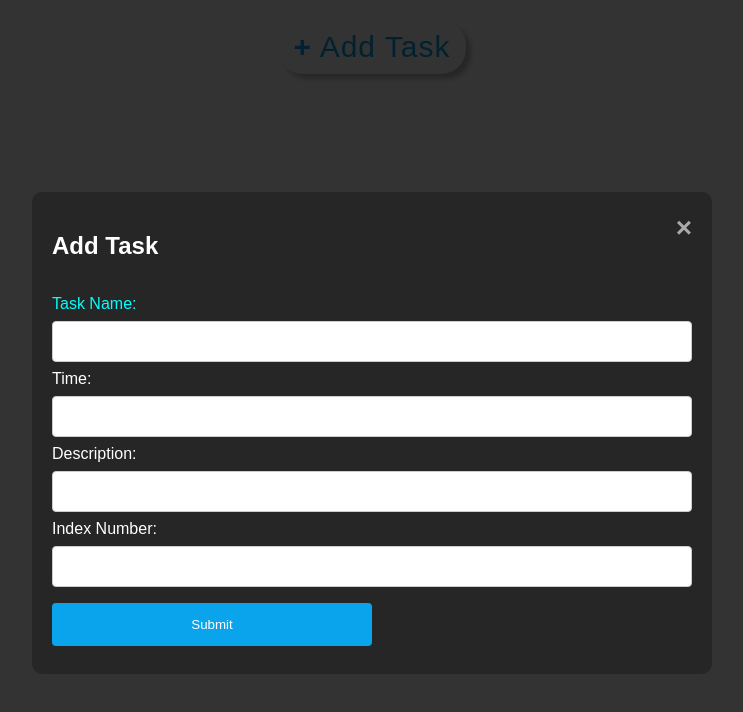
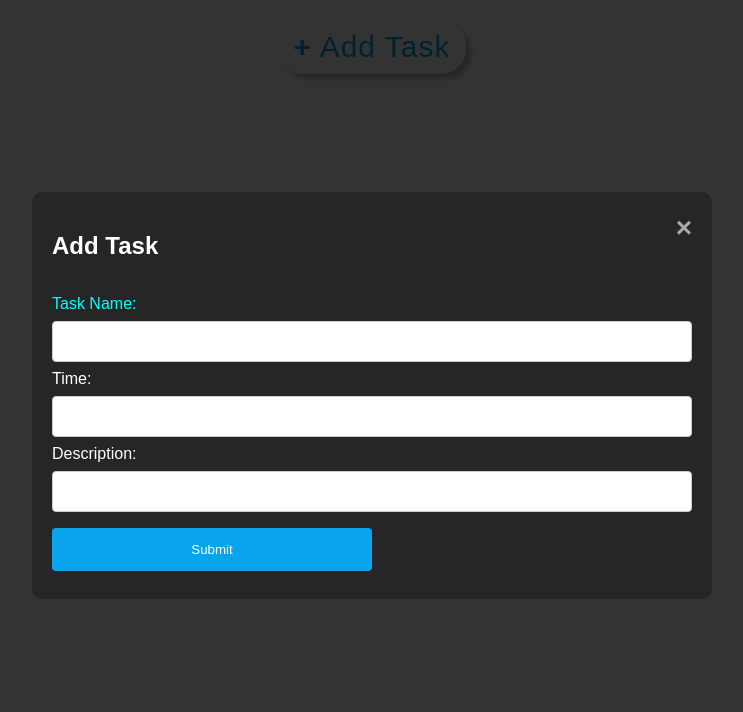
Before and after one commit to DivineAghulor/GPTtest, a plain HTML site: page index.html in a window 1280 px wide. Shown: the whole page, without its empty margins (268-1011 px from the left). Drawn offline with Linux system fonts and the light colour scheme.

Commit message:
I removed the index number for now since it isn't affecting the order yet

```diff
--- a/index.html
+++ b/index.html
@@ -19,8 +19,6 @@
         <input type="text" id="taskTime" required><br>
         <label for="taskDescription">Description:</label>
         <input type ="text" id="taskDescription" required></input><br>
-        <label for="taskIndex">Index Number:</label>
-        <input type="number" id="taskIndex" ><br>
         <input type="submit" value="Submit">
       </form>
     </div>
```
